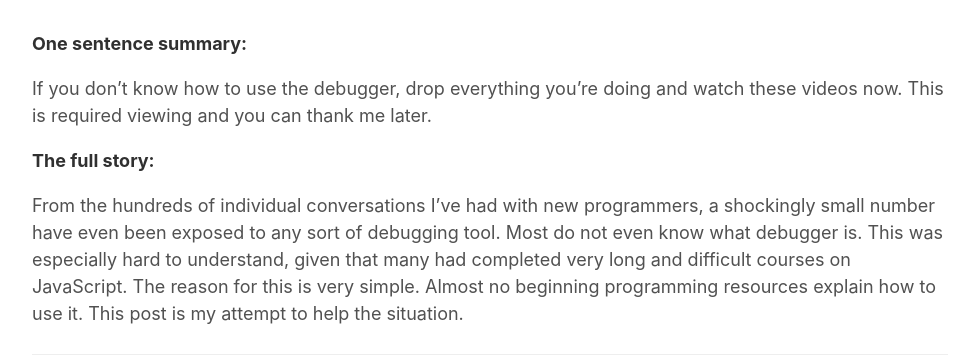
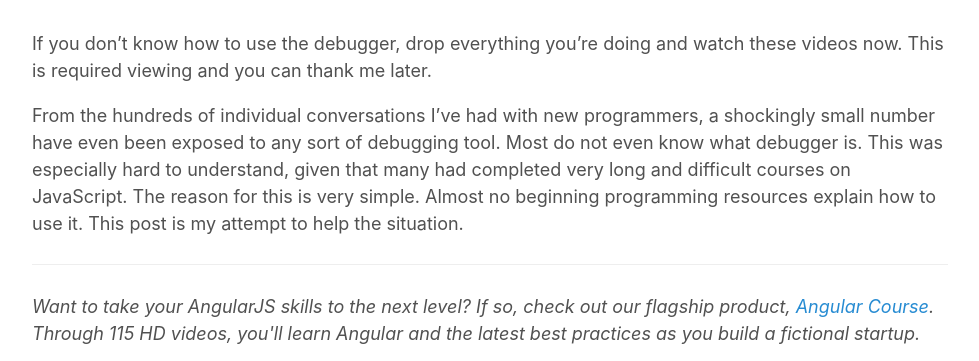
Before and after one commit to hoojaoh/blog.watchandcode.com, a Jekyll site: the page built from _posts/2016-02-16-debugging-javascript-for-beginners.md, in a window 1280 px wide, cut to the strip 749-1110 px from the top of the page. Shown: the whole strip, without its empty margins (150-1129 px from the left). Built offline with Jekyll 4.4.1, drawn with Linux system fonts in a browser that asks for light colours; comment, search, counter and statistics services are not loaded.

Commit message:
Copy changes on debugger post.

```diff
--- a/_posts/2016-02-16-debugging-javascript-for-beginners.md
+++ b/_posts/2016-02-16-debugging-javascript-for-beginners.md
@@ -7,12 +7,8 @@
 
 ---
 
-<strong>One sentence summary:</strong>
-
 If you don't know how to use the debugger, drop everything you're doing and watch these videos now. This is required
 viewing and you can thank me later.
-
-<strong>The full story:</strong>
 
 From the hundreds of individual conversations I've had with new programmers, a shockingly small number have even been
 exposed to any sort of debugging tool. Most do not even know what debugger is. This was especially hard to understand,
```
